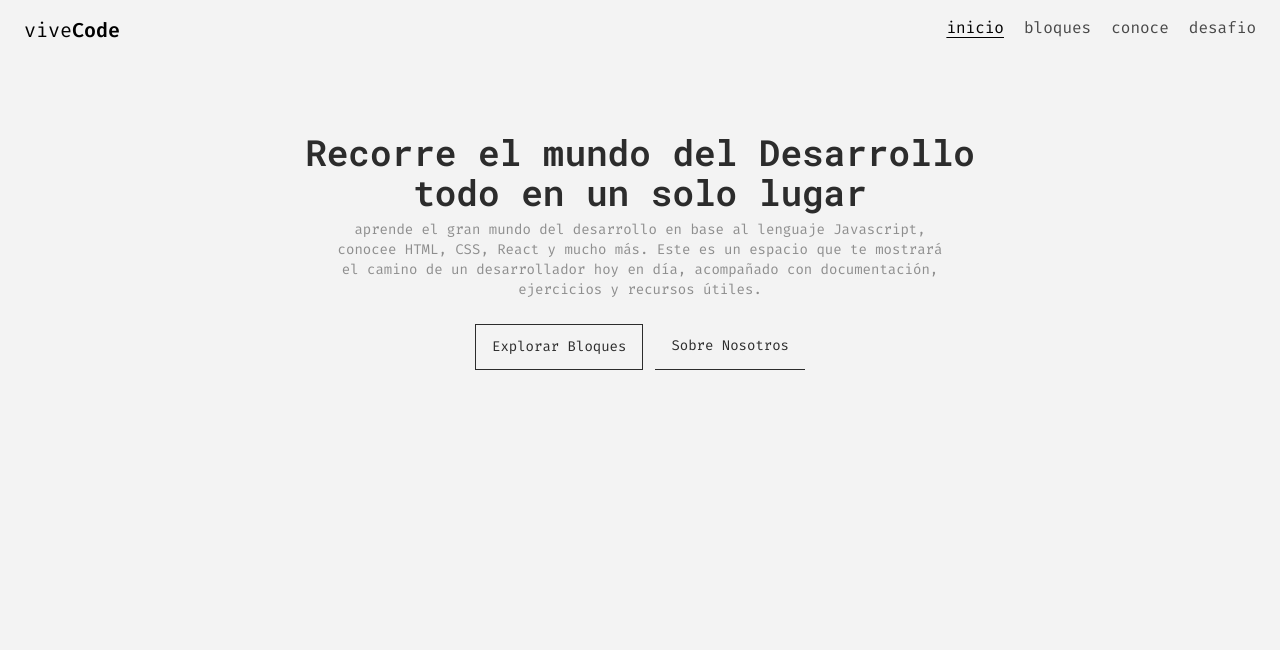
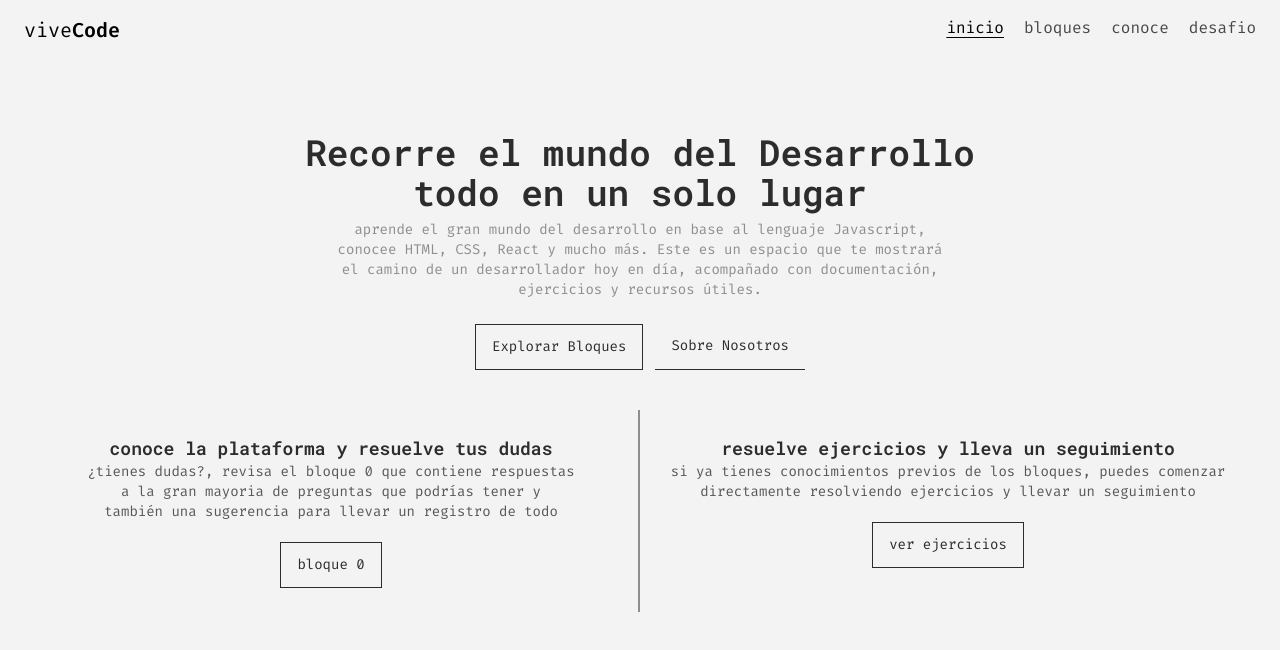
Before and after one commit to INKINSS/vive-code, a Next.js app: page / in a window 1280 px wide. Shown: the top 650 px of the page. Built offline with nearby package versions, Linux system fonts and the light colour scheme; a web font is replaced by a local one.

Commit message:
feat(pages): utiliza componente informativo para vista principal

```diff
--- a/src/app/page.tsx
+++ b/src/app/page.tsx
@@ -1,9 +1,26 @@
-import MainBanner from "@/components/mainBanner/MainBanner"
+import MainBanner from "@/components/mainBanner/MainBanner";
+import SectionInformative from "@/components/sectionInformative/SectionInformative";
 
 const Home = () => {
   return (
-    <MainBanner />
-  )
-}
+    <main>
+      <MainBanner />
+      <article className="flex flex-col md:flex-row animate-blurUp-delay-1 divide-y-2 md:divide-y-0 md:divide-x-2 divide-customGray">
+        <SectionInformative
+          title="conoce la plataforma y resuelve tus dudas"
+          description="¿tienes dudas?, revisa el bloque 0 que contiene respuestas a la gran mayoria de preguntas que podrías tener y también una sugerencia para llevar un registro de todo"
+          href="/blocks/0"
+          label="bloque 0"
+        />
+        <SectionInformative
+          title="resuelve ejercicios y lleva un seguimiento"
+          description="si ya tienes conocimientos previos de los bloques, puedes comenzar directamente resolviendo ejercicios y llevar un seguimiento"
+          href="/exercises"
+          label="ver ejercicios"
+        />
+      </article>
+    </main>
+  );
+};
 
-export default Home
+export default Home;
```
